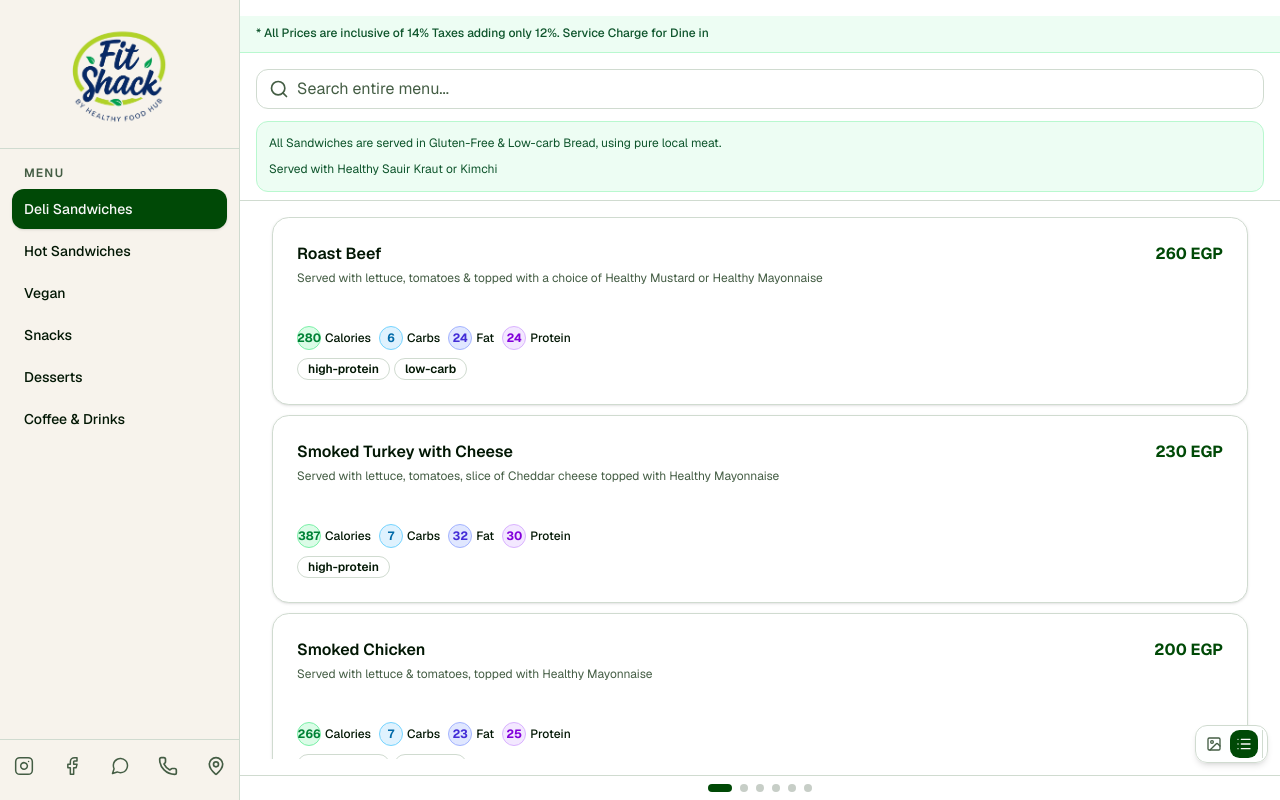
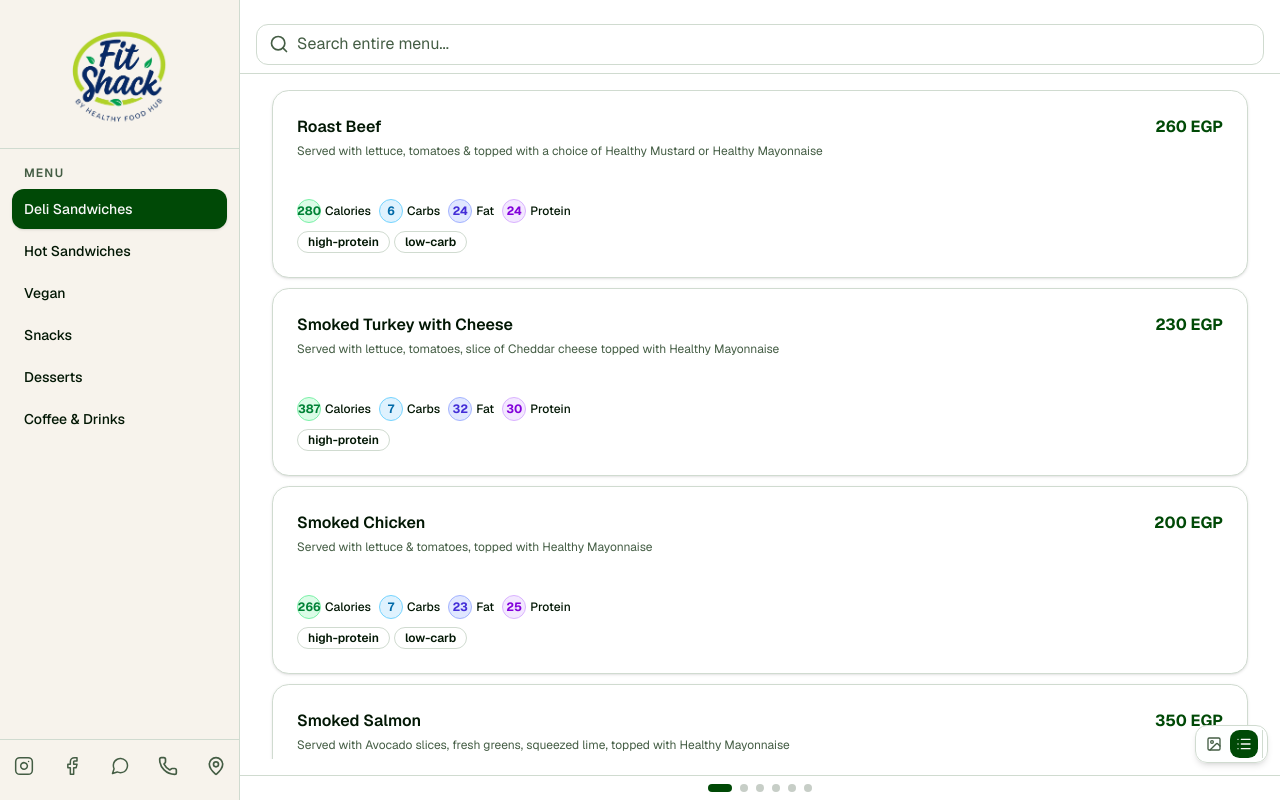
Before and after one commit to IbrahimRaafat/fitshack-website, a Next.js app: page / in a window 1280 px wide. Built offline with nearby package versions, Linux system fonts and the light colour scheme.

Commit message:
Move all notes to bottom of each category
- Both universal pricing note and category-specific notes now appear at end of items
- Search bar remains at top with drink subcategories
- Notes display after last product for better UX

```diff
--- a/src/components/MenuItemList.tsx
+++ b/src/components/MenuItemList.tsx
@@ -82,27 +82,9 @@ export default function MenuItemList({ category, onGlobalSearchOpen }: MenuItemL
 
   return (
     <div className="p-4 h-full flex flex-col bg-card">
-      {/* Universal Note - Always visible at top */}
-      <div className="mb-2 flex-shrink-0 sticky top-0 z-50 -mx-4 px-4 py-2 bg-green-100/50 border-b border-green-200">
-        <p className="text-xs text-green-900 leading-relaxed font-medium">
-          {universalNote}
-        </p>
-      </div>
-
-      {/* Search Bar & Category Notes */}
-      <div className="mb-4 flex-shrink-0 sticky top-10 z-40 -mx-4 px-4 py-2 bg-card border-b border-border space-y-3">
+      {/* Search Bar & Drink Subcategories */}
+      <div className="mb-4 flex-shrink-0 sticky top-0 z-40 -mx-4 px-4 py-2 bg-card border-b border-border space-y-3">
         <MenuFilters onGlobalSearchOpen={onGlobalSearchOpen} />
-
-        {/* Category-specific notes - shown below search */}
-        {categoryNotes[category] && categoryNotes[category].length > 0 && (
-          <div className="bg-green-100/50 border border-green-200 rounded-lg p-3 space-y-1.5">
-            {categoryNotes[category].map((note, idx) => (
-              <p key={idx} className="text-xs text-green-900 leading-relaxed">
-                {note}
-              </p>
-            ))}
-          </div>
-        )}
 
         {/* Drink subcategories */}
         {isDrinksCategory && (
@@ -163,6 +145,27 @@ export default function MenuItemList({ category, onGlobalSearchOpen }: MenuItemL
                 )}
               </Card>
             ))}
+
+            {/* Notes at the end */}
+            <div className="mt-6 pt-4 border-t border-border/50 space-y-3">
+              {/* Category-specific notes */}
+              {categoryNotes[category] && categoryNotes[category].length > 0 && (
+                <div className="bg-green-100/50 border border-green-200 rounded-lg p-3 space-y-1.5">
+                  {categoryNotes[category].map((note, idx) => (
+                    <p key={idx} className="text-xs text-green-900 leading-relaxed">
+                      {note}
+                    </p>
+                  ))}
+                </div>
+              )}
+
+              {/* Universal note */}
+              <div className="bg-green-100/50 border border-green-200 rounded-lg p-3">
+                <p className="text-xs text-green-900 leading-relaxed font-medium">
+                  {universalNote}
+                </p>
+              </div>
+            </div>
           </>
         )}
       </div>
```
